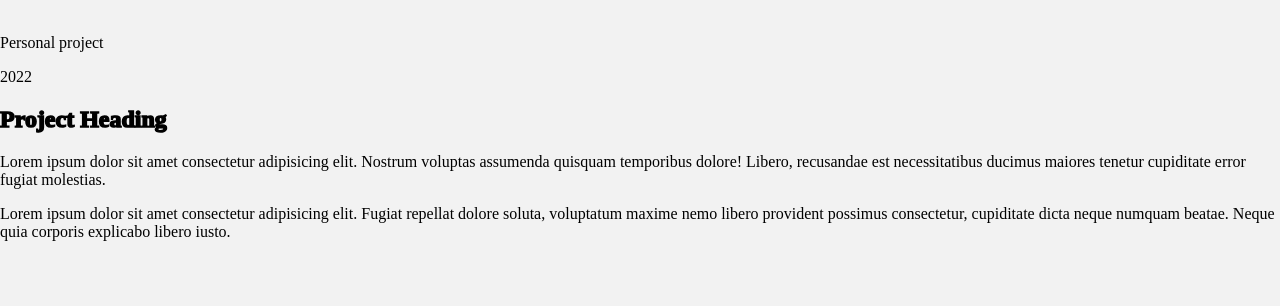
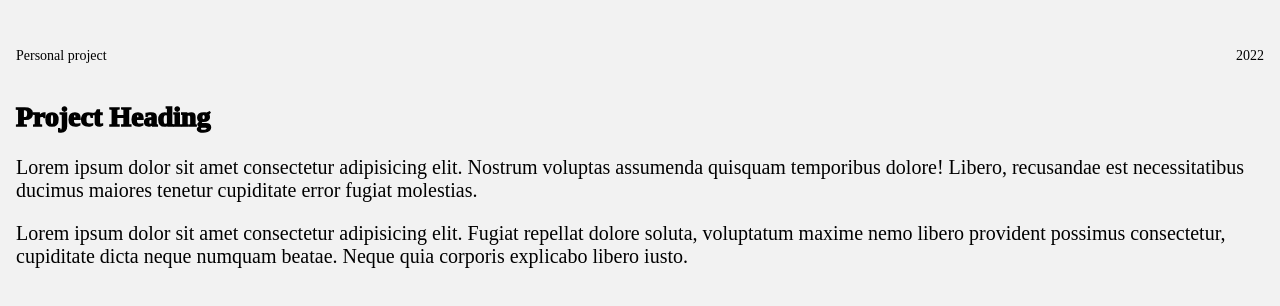
Before and after one commit to edodollon/Portfolio-23, a React (Vite) app: page /The-Pokemon-Library in a window 1280 px wide. Shown: the top 306 px of the page. Built offline with nearby package versions, Linux system fonts and the light colour scheme.

Commit message:
base styling for project pages

```diff
--- a/src/routes/PokemonLibrary.jsx
+++ b/src/routes/PokemonLibrary.jsx
@@ -7,11 +7,11 @@ export default function PokemonPage() {
         <img src="" alt="" />
       </section>
       <section className="project-info-wrapper">
-        <div className="project-info-header">
-          <p>Personal project</p>
-          <p>2022</p>
-        </div>
         <div className="project-content-wrapper">
+          <div className="project-info-header">
+            <p>Personal project</p>
+            <p>2022</p>
+          </div>
           <h1 className="project-heading">Project Heading</h1>
           <div className="project-description-wrapper">
             <p>
--- a/src/styles/projectPage.scss
+++ b/src/styles/projectPage.scss
@@ -0,0 +1,18 @@
+// main project styling
+.project-info-header {
+  display: flex;
+  justify-content: space-between;
+  font-size: 14px;
+}
+
+.project-content-wrapper {
+  padding: 1rem;
+
+  .project-heading {
+    font-size: 28px;
+  }
+
+  .project-description-wrapper {
+    font-size: 20px;
+  }
+}
```
